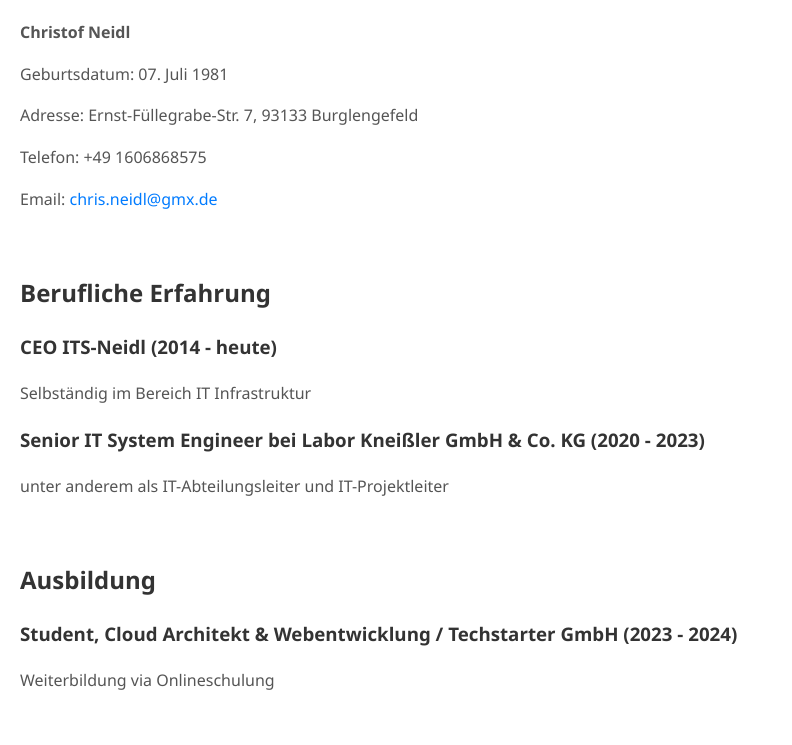
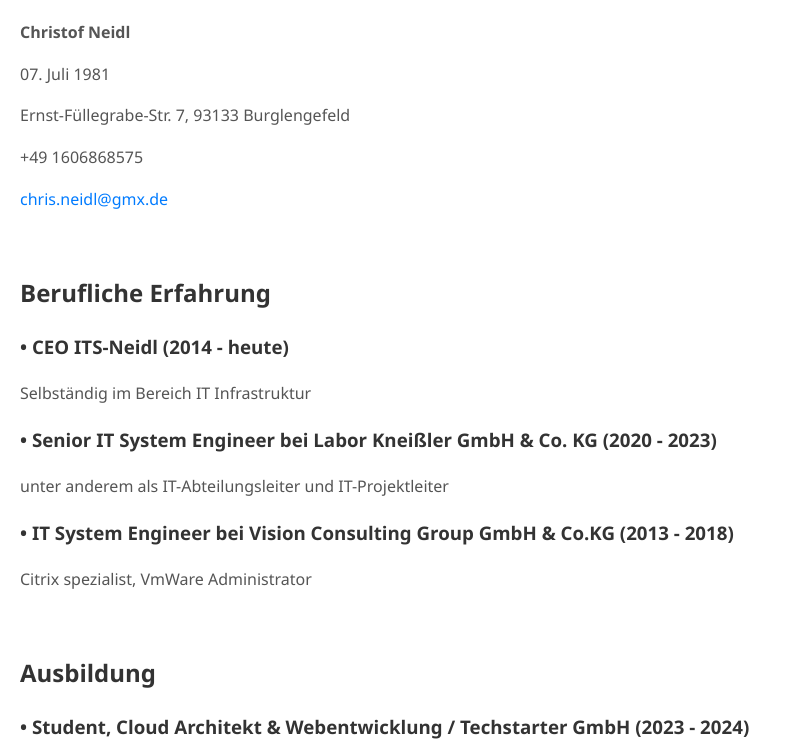
Before and after one commit to Systemixx/Lebenslauf, a plain HTML site: page Index.html in a window 1280 px wide. Shown: the part 366-1111 px from the top of the page, without its empty margins (0-792 px from the left). Drawn offline with Linux system fonts and the light colour scheme.

Commit message:
Final 1.1

```diff
--- a/Index.html
+++ b/Index.html
@@ -46,10 +46,10 @@
     <article>
         <img src="profilbild.jpg" alt="Profilbild" style="width: 50%;">
         <p><strong>Christof Neidl</strong></p>
-        <p>Geburtsdatum: 07. Juli 1981</p>
-        <p>Adresse: Ernst-Füllegrabe-Str. 7, 93133 Burglengefeld</p>
-        <p>Telefon: +49 1606868575</p>
-        <p>Email: <a href="mailto:chris.neidl@gmx.de">chris.neidl@gmx.de</a></p>
+        <p>07. Juli 1981</p>
+        <p>Ernst-Füllegrabe-Str. 7, 93133 Burglengefeld</p>
+        <p>+49 1606868575</p>
+        <p><a href="mailto:chris.neidl@gmx.de">chris.neidl@gmx.de</a></p>
     </article>
     <br>
 
@@ -57,10 +57,12 @@
         <h2>Berufliche Erfahrung</h2>
         <article>
             <ol>
-                <li><h3>CEO ITS-Neidl (2014 - heute)</h3></li>
+                <li><h3>• CEO ITS-Neidl (2014 - heute)</h3></li>
                 <li><p>Selbständig im Bereich IT Infrastruktur</p></li>
-                <li><h3>Senior IT System Engineer bei Labor Kneißler GmbH & Co. KG (2020 - 2023)</h3></li>
+                <li><h3>• Senior IT System Engineer bei Labor Kneißler GmbH & Co. KG (2020 - 2023)</h3></li>
                 <li><p>unter anderem als IT-Abteilungsleiter und IT-Projektleiter</p></li>
+                <li><h3>• IT System Engineer bei Vision Consulting Group GmbH & Co.KG (2013 - 2018)</h3></li>
+                <li><p>Citrix spezialist, VmWare Administrator</p></li>
             </ol>
         </article>
     </section>
@@ -70,7 +72,7 @@
         <h2>Ausbildung</h2>
         <article>
             <ol>
-                <li><h3>Student, Cloud Architekt & Webentwicklung / Techstarter GmbH (2023 - 2024)</h3></li>
+                <li><h3>• Student, Cloud Architekt & Webentwicklung / Techstarter GmbH (2023 - 2024)</h3></li>
                 <li><p>Weiterbildung via Onlineschulung</p></li>
             </ol>
         </article>
```
